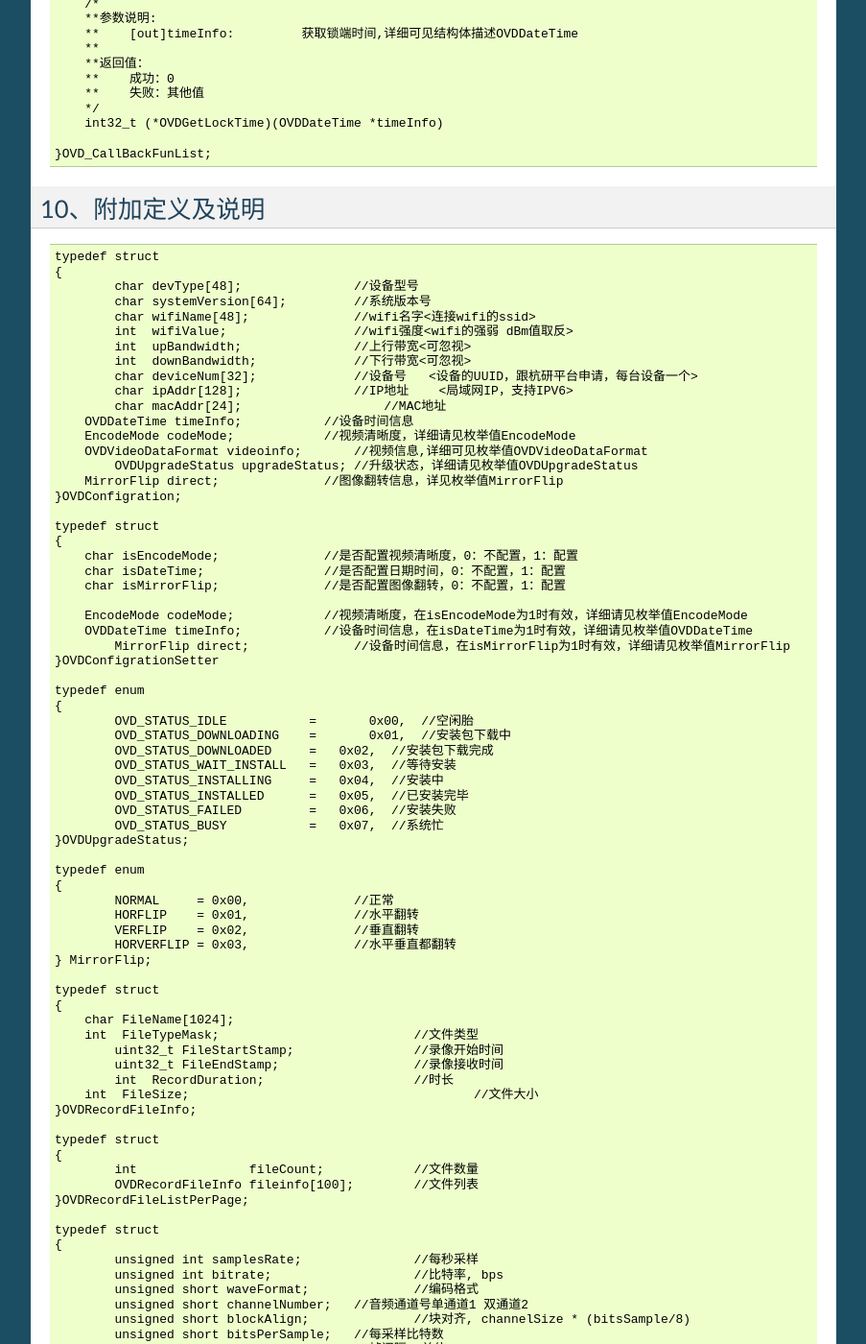
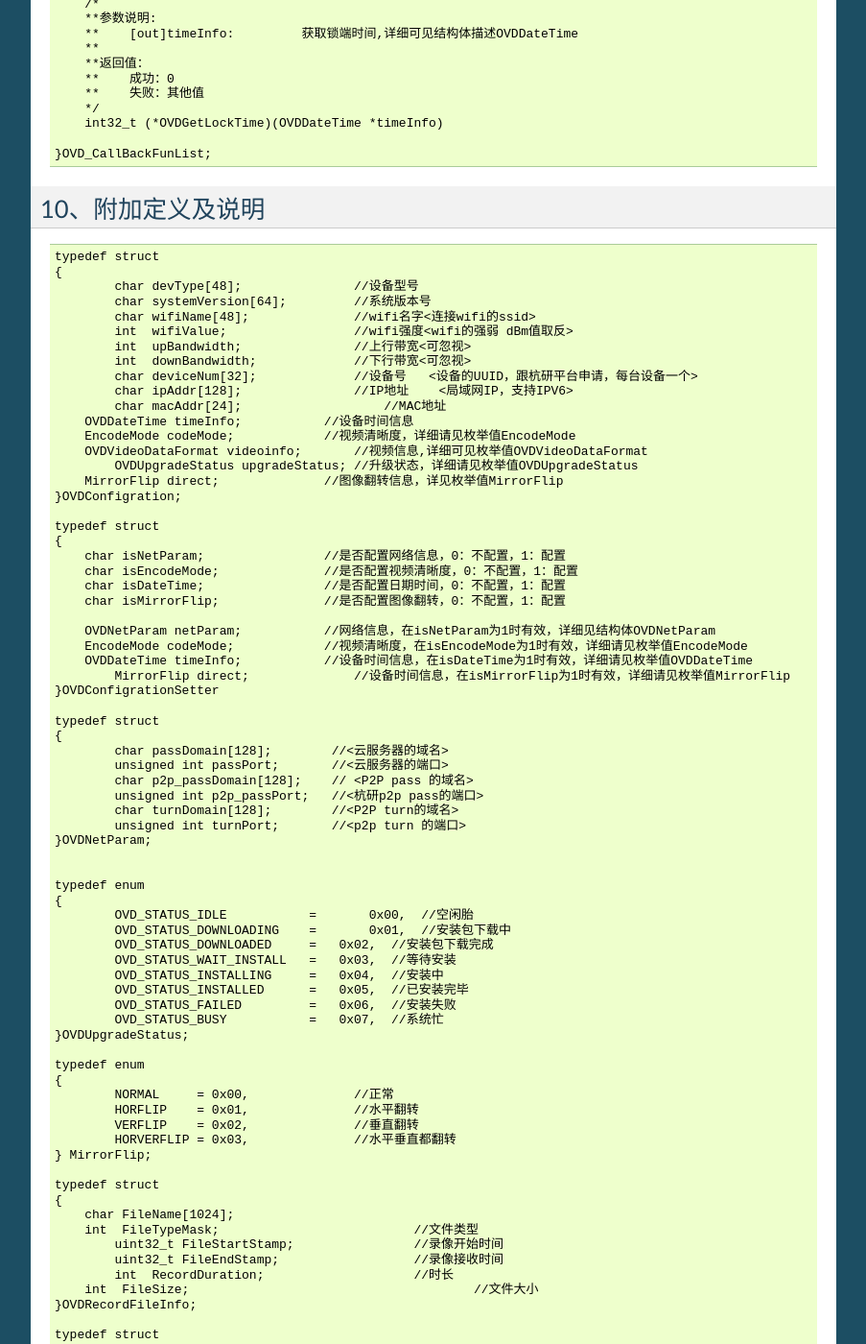
Before and after one commit to jamken/open_dev_sdk, a Sphinx documentation site: the page built from docs/OVD_OPEN_API.md, in a window 1280 px wide and 1400 px high, scrolled down 13172 px. Shown: the whole window at 96% size, without its empty margins (198-1101 px from the left). Built offline with Sphinx 7.4.7, drawn with Linux system fonts in a browser that asks for light colours; some of the changed text lies outside the part shown.

Commit message:
补充统一设置网络信息

```diff
--- a/docs/OVD_OPEN_API.md
+++ b/docs/OVD_OPEN_API.md
@@ -4,7 +4,7 @@
 
 # 二、接口文档概述
 ## 开放SDK在系统中的位置
-![SDK在系统中的位置](./SDKsysarch.jpg)
+![SDK在系统中的位置](SDKsysarch.jpg)
 
 ## 开放SDK流程简述
 ![SDK流程图](SDKflowchart.jpg)
@@ -497,14 +497,27 @@
 
     typedef struct
 	{
+        char isNetParam;                //是否配置网络信息，0：不配置，1：配置
         char isEncodeMode;              //是否配置视频清晰度，0：不配置，1：配置
         char isDateTime;                //是否配置日期时间，0：不配置，1：配置
         char isMirrorFlip;              //是否配置图像翻转，0：不配置，1：配置
 
+        OVDNetParam netParam;           //网络信息，在isNetParam为1时有效，详细见结构体OVDNetParam
         EncodeMode codeMode;            //视频清晰度，在isEncodeMode为1时有效，详细请见枚举值EncodeMode
         OVDDateTime timeInfo;           //设备时间信息，在isDateTime为1时有效，详细请见枚举值OVDDateTime
 		MirrorFlip direct;              //设备时间信息，在isMirrorFlip为1时有效，详细请见枚举值MirrorFlip
     }OVDConfigrationSetter
+
+	typedef struct
+	{
+		char passDomain[128];        //<云服务器的域名>
+		unsigned int passPort;       //<云服务器的端口>
+		char p2p_passDomain[128];    // <P2P pass 的域名>
+		unsigned int p2p_passPort;   //<杭研p2p pass的端口>
+		char turnDomain[128];        //<P2P turn的域名>
+		unsigned int turnPort;       //<p2p turn 的端口>
+	}OVDNetParam;
+
 
 	typedef enum
 	{
```
Also changed, not shown: 1 other file.
